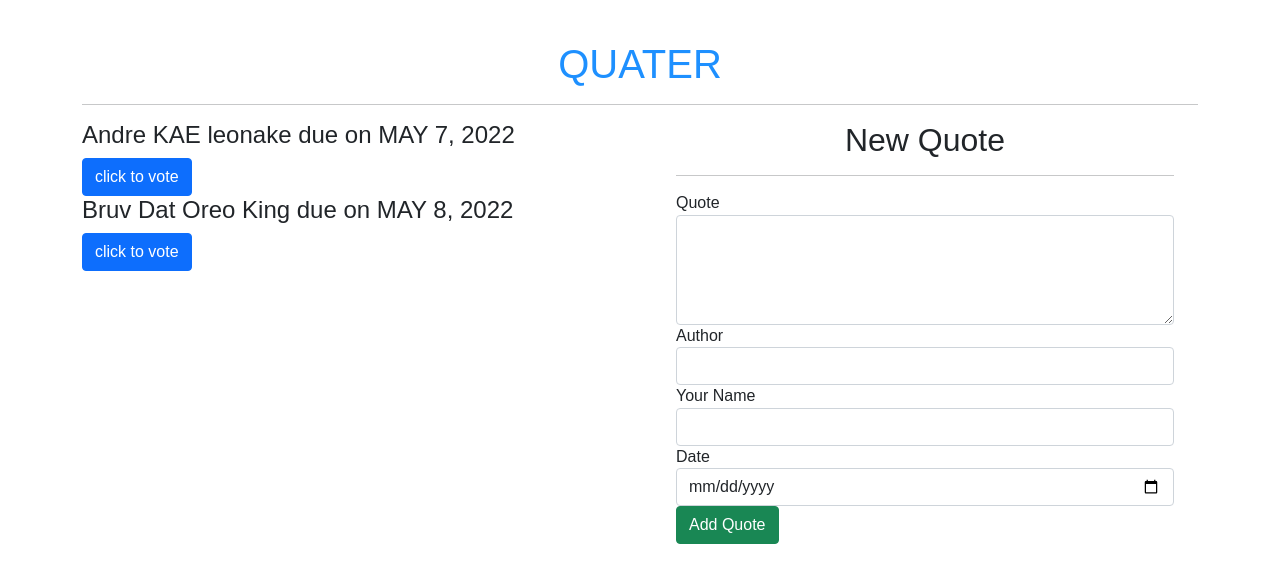
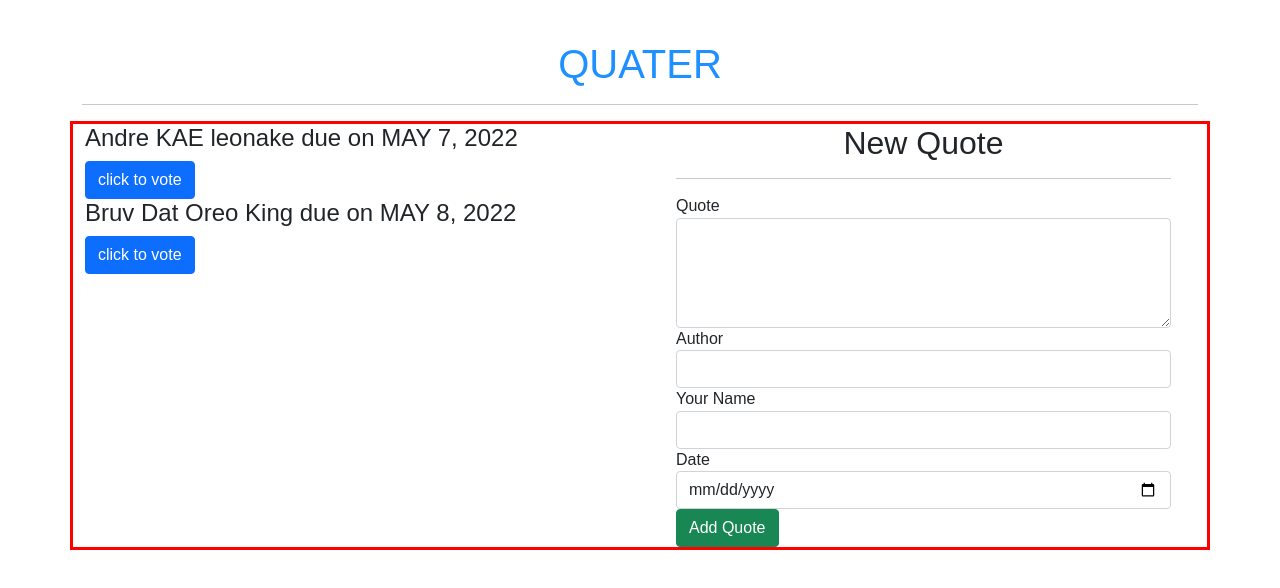
Before and after one commit to leonkae/APPINANGULAR, an Angular app: page / in a window 1280 px wide. Shown: the top 588 px of the page. Built offline with nearby package versions, Linux system fonts and the light colour scheme.

Commit message:
modified css

```diff
--- a/src/app/goal/goal.component.css
+++ b/src/app/goal/goal.component.css
@@ -1,3 +1,7 @@
 h6{
     color: red;
 }
+
+.row{
+    border: 3px solid red;
+}
```
